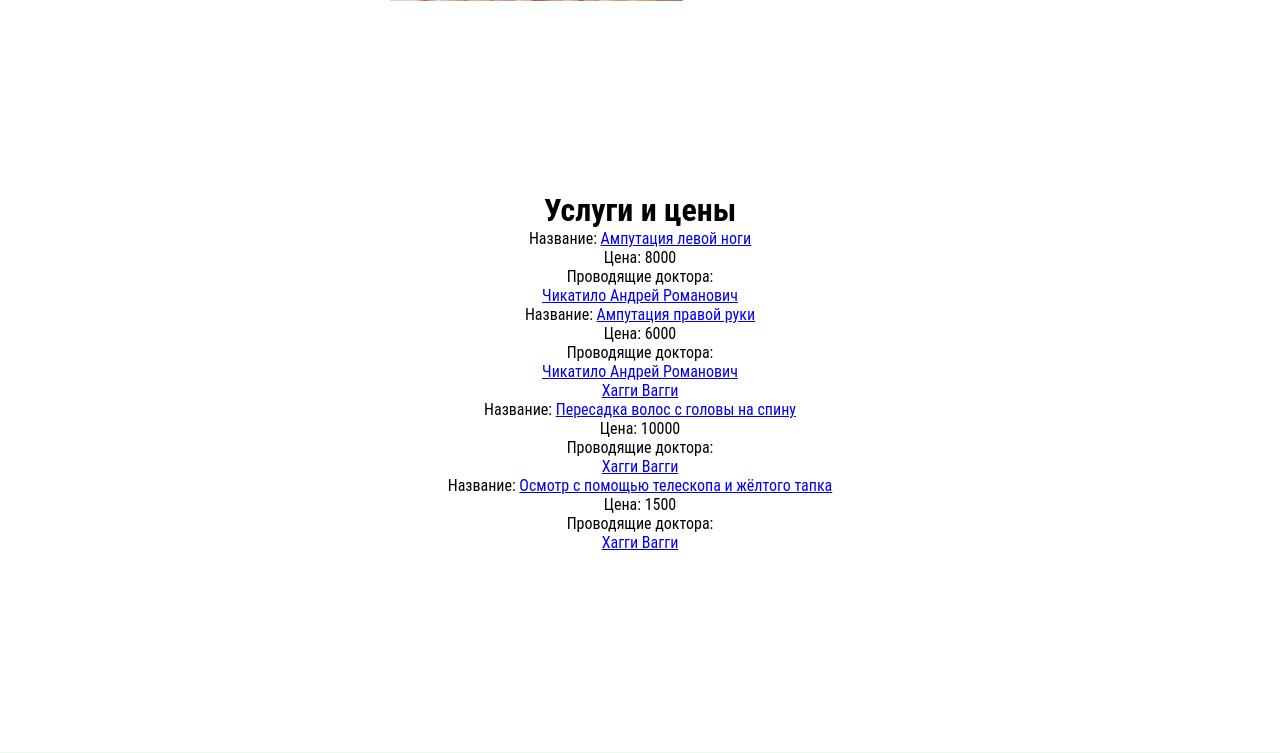
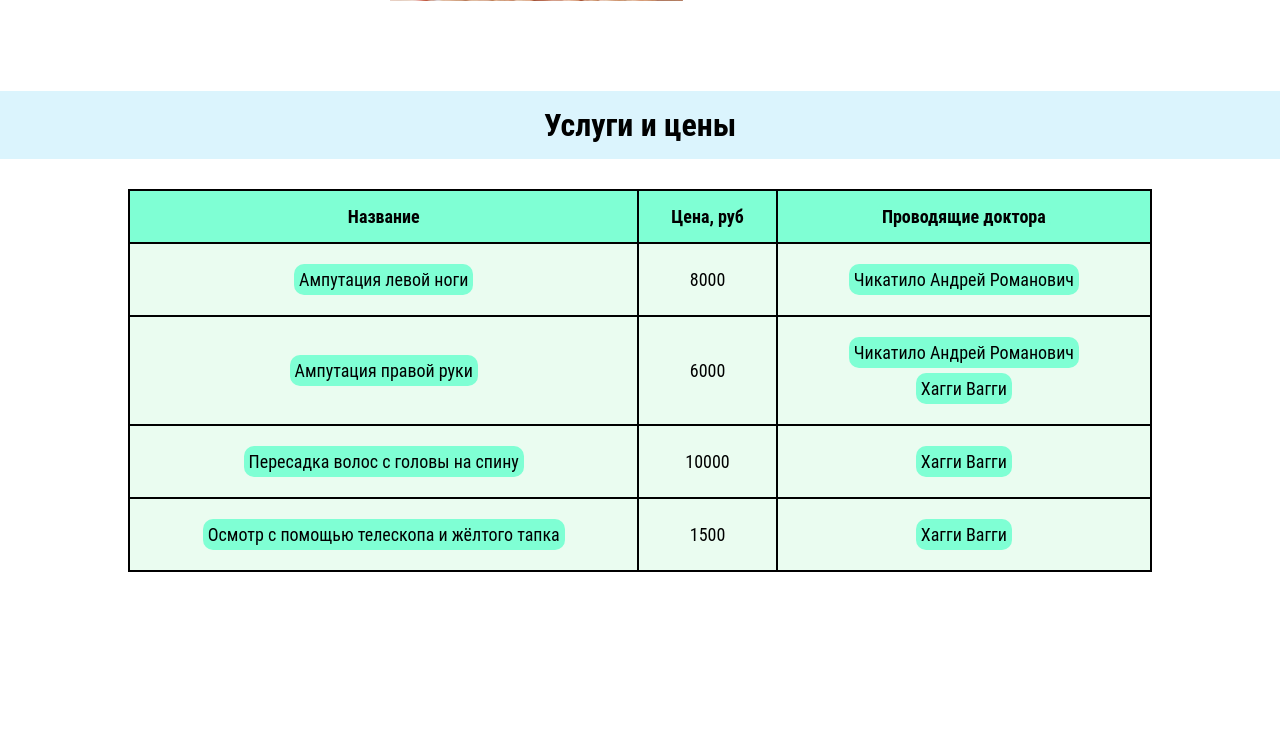
Before and after one commit to adaravaks/EMS-website, a Django app: a page that uses main/templates/main/services.html in a window 1280 px wide. Shown: the part 559-1312 px from the top of the page. Run offline with Django 4.2, Linux system fonts and the light colour scheme; data comes from the database, SQL or seed files in the repository; some libraries are stand-ins or nearby versions.

Commit message:
added cool table for services on 'services' page

```diff
--- a/main/static/main/css/other.css
+++ b/main/static/main/css/other.css
@@ -23,11 +23,18 @@ body, html {
     background-color: rgb(5, 238, 181);
 }
 
+.main-header {
+    padding: 15px;
+    width: 100%;
+    background-color: #dbf4fd;
+    margin-bottom: 30px;
+}
+
 .content {
     display: block;
     text-align: center;
     align-content: center;
-    margin-top: 200px;
+    margin-top: 100px;
     margin-bottom: 200px;
 }
 
@@ -60,3 +67,42 @@ body, html {
 .text-align-right {
     text-align: right;
 }
+
+.services-table {
+    background-color: black;
+    width: 80%;
+    position: relative;
+    left: 10%;
+    font-size: 18px;
+}
+
+.services-table-link {
+    text-decoration: none;
+    color: black;
+    background-color: aquamarine;
+    padding: 5px;
+    border-radius: 10px;
+    transition: all 0.3s linear;
+}
+
+.services-table-link:hover {
+    background-color: #7fbbf5;
+    color: white;
+    transition: all 0.3s linear;
+}
+
+.services-th {
+    background-color: aquamarine;
+    padding: 15px;
+    transition: all 0.3s linear;
+    border-radius: 0 !important;
+}
+
+.services-td {
+    background-color: #eafcf0;
+    padding: 10px;
+}
+
+.services-td li {
+    margin: 15px;
+}
--- a/main/templates/main/about-us.html
+++ b/main/templates/main/about-us.html
@@ -7,5 +7,5 @@
 
 
 {% block content %}
-<h1>О нас</h1>
+<h1 class="main-header">О нас</h1>
 {% endblock %}
--- a/main/templates/main/contacts.html
+++ b/main/templates/main/contacts.html
@@ -7,5 +7,5 @@
 
 
 {% block content %}
-<h1>Контакты и соцсети</h1>
+<h1 class="main-header">Контакты и соцсети</h1>
 {% endblock %}
--- a/main/templates/main/doctor.html
+++ b/main/templates/main/doctor.html
@@ -7,7 +7,7 @@
 
 
 {% block content %}
-    <h1>{{ doctor.name }}</h1>
+    <h1 class="main-header">{{ doctor.name }}</h1>
     <img src="{{ doctor.picture.url }}" alt="Фотография врача" class="doctor-picture-single">
     <span>Специализация: {{ doctor.speciality }}</span><br>
     <span>Стаж работы: {{ doctor.experience }}</span><br>
--- a/main/templates/main/doctors.html
+++ b/main/templates/main/doctors.html
@@ -7,7 +7,7 @@
 
 
 {% block content %}
-    <h1>Наши врачи</h1>
+    <h1 class="main-header">Наши врачи</h1>
     <div class="doctors-container">
         {% if doctors %}
             {% for doctor in doctors %}
--- a/main/templates/main/index.html
+++ b/main/templates/main/index.html
@@ -6,5 +6,5 @@
 {% block yandex-map-apikey %}{{ yandex_map_apikey }}{% endblock %}
 
 {% block content %}
-<h1>Контент для главной</h1>
+<h1 class="main-header">Контент для главной</h1>
 {% endblock %}
--- a/main/templates/main/papers.html
+++ b/main/templates/main/papers.html
@@ -7,5 +7,5 @@
 
 
 {% block content %}
-    <h1>Наши документы</h1>
+    <h1 class="main-header">Наши документы</h1>
 {% endblock %}
--- a/main/templates/main/promotions.html
+++ b/main/templates/main/promotions.html
@@ -7,5 +7,5 @@
 
 
 {% block content %}
-<h1>Текущие акции</h1>
+<h1 class="main-header">Текущие акции</h1>
 {% endblock %}
--- a/main/templates/main/reviews.html
+++ b/main/templates/main/reviews.html
@@ -7,7 +7,7 @@
 
 
 {% block content %}
-    <h1>Отзывы пациентов</h1>
+    <h1 class="main-header">Отзывы пациентов</h1>
     <div class="review-box">
         {% if reviews %}
             <div>
--- a/main/templates/main/service.html
+++ b/main/templates/main/service.html
@@ -7,7 +7,7 @@
 
 
 {% block content %}
-    <h1>{{ service.name }}</h1>
+    <h1 class="main-header">{{ service.name }}</h1>
     <p>{{ service.name }} в нашей клинике стоит {{ service.price }} рублей</p>
     <p>Врачи, проводящие процедуру:</p>
     <ul>
--- a/main/templates/main/services.html
+++ b/main/templates/main/services.html
@@ -7,18 +7,24 @@
 
 
 {% block content %}
-    <h1>Услуги и цены</h1>
+    <h1 class="main-header">Услуги и цены</h1>
     {% if services %}
-        <ul>
+        <table class="services-table">
+        <tr>
+            <th class="services-th">Название</th>
+            <th class="services-th">Цена, руб</th>
+            <th class="services-th"><a class="services-table-link" href="{% url 'doctors' %}">Проводящие доктора</a></th>
+        </tr>
             {% for service in services %}
-                <p>Название: <a href="{{ service.get_absolute_url }}">{{ service.name }}</a></p>
-                <p>Цена: {{ service.price }}</p>
-                <p>Проводящие доктора:</p><ul>
+                <tr>
+                <td class="services-td"><p><a class="services-table-link" href="{{ service.get_absolute_url }}">{{ service.name }}</a></p></td>
+                <td class="services-td"><p>{{ service.price }}</p></td>
+                <td class="services-td"><ul style="list-style: none">
                 {% for doctor in service.doctor_set.all %}
-                    <li><p><a href="{{ doctor.get_absolute_url }}">{{ doctor.name }}</a></p></li>
-                {% endfor %}</ul>
+                    <li><p><a class="services-table-link" href="{{ doctor.get_absolute_url }}">{{ doctor.name }}</a></p></li>
+                {% endfor %}</ul></td></tr>
             {% endfor %}
-        </ul>
+        </table>
     {% else %}
         <p>Услуги временно не оказываются</p>
     {% endif %}
```
